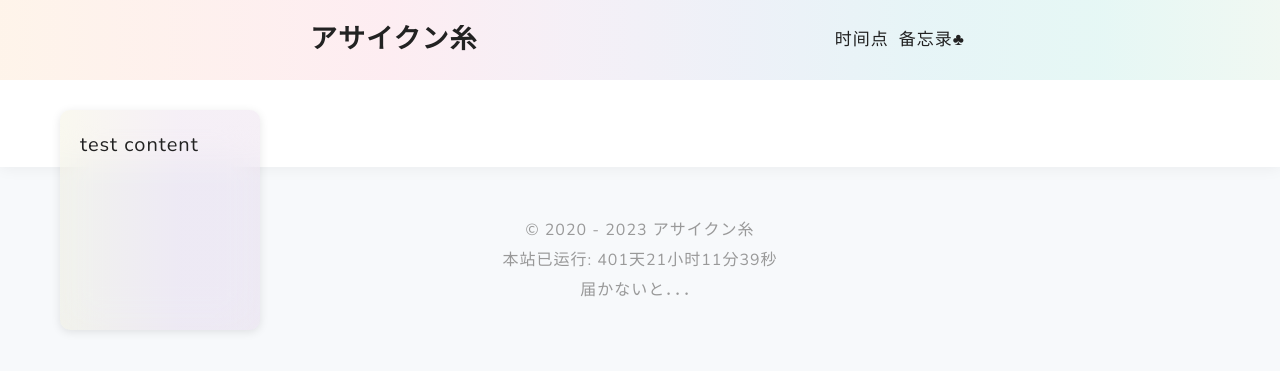
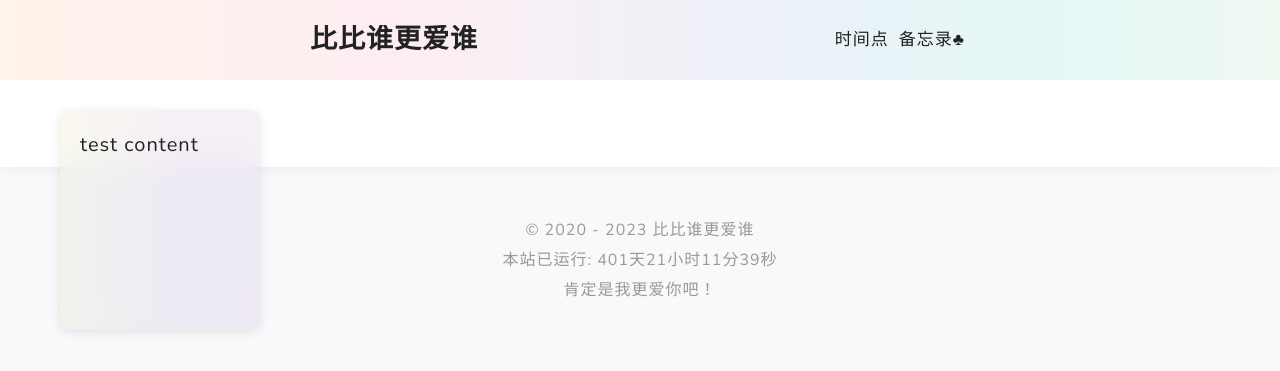
Before and after one commit to asicnite/hidden, a Jekyll site: the page built from index.html, in a window 1280 px wide. Shown: the top 371 px of the page. Built offline with Jekyll 4.4.1, drawn with Linux system fonts in a browser that asks for light colours; nearby versions of some CDN libraries; some web fonts are replaced; Markdown is read by kramdown in place of the engine named in the settings.

Commit message:
Update _config.yml

```diff
--- a/_config.yml
+++ b/_config.yml
@@ -1,5 +1,5 @@
-title: アサイクン糸
-description: 届かないと．．．
+title: 比比谁更爱谁
+description: 肯定是我更爱你吧！
 author: asicn
 permalink: /:title.html/
 url: https://asicnite.github.io/hidden
```
